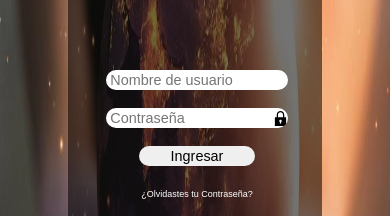
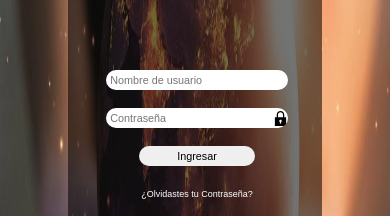
Before and after one commit to CristianDavid02/GestionPlanta, a plain HTML site: page index.html in a window 390 px wide. Shown: the part 287-503 px from the top of the page. Drawn offline with Linux system fonts and the light colour scheme.

Commit message:
Add files via upload

```diff
--- a/css/styles.css
+++ b/css/styles.css
@@ -184,7 +184,7 @@ html{
         background-repeat: no-repeat;
         background-position: right center;
         height: 20px;
-        font-size: 0.8rem;
+        font-size: 0.6rem;
         color: black;
         padding-left: 4px;
         border-radius: var(--radius-border);
@@ -198,7 +198,7 @@ html{
         background-repeat: no-repeat;
         background-position: right center;
         height: 20px;
-        font-size: 0.8rem;
+        font-size: 0.6rem;
         color: black;
         padding-left: 4px;
         border-radius: var(--radius-border);
@@ -222,7 +222,7 @@ html{
         max-width: 180px;
         border-radius: var(--radius-border);
         outline: 0px;
-        font-size: 0.8rem;
+        font-size: 0.6rem;
 
     }
 
```
